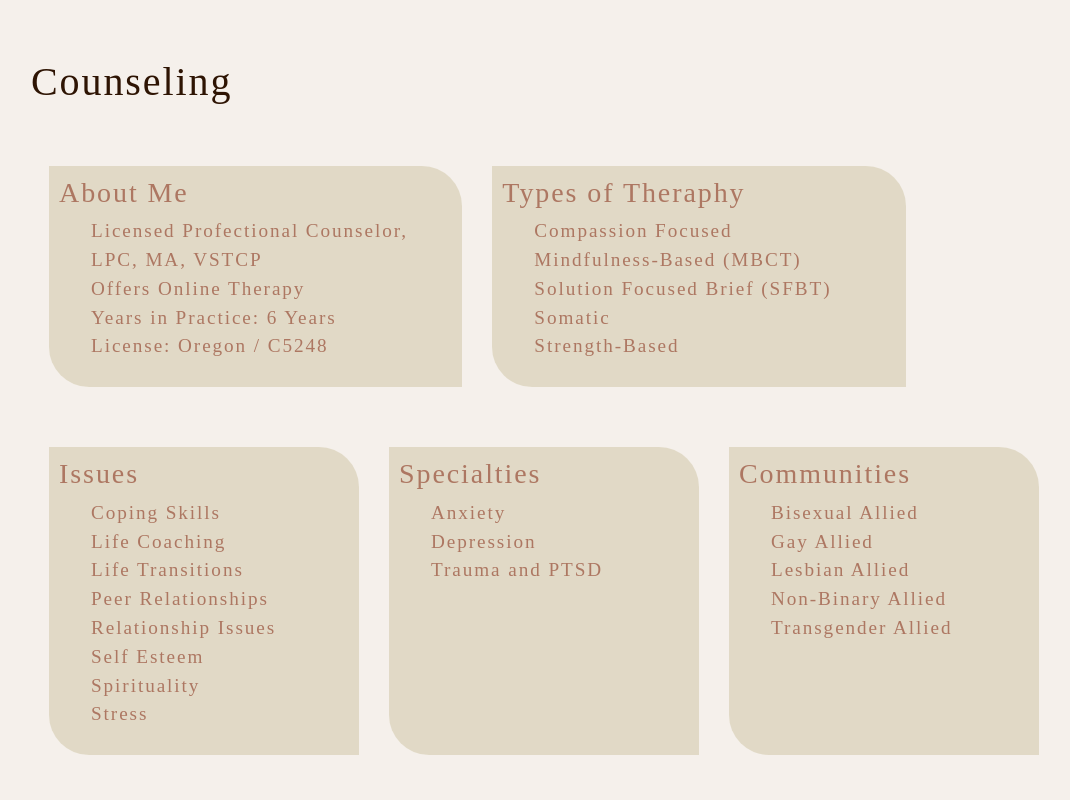
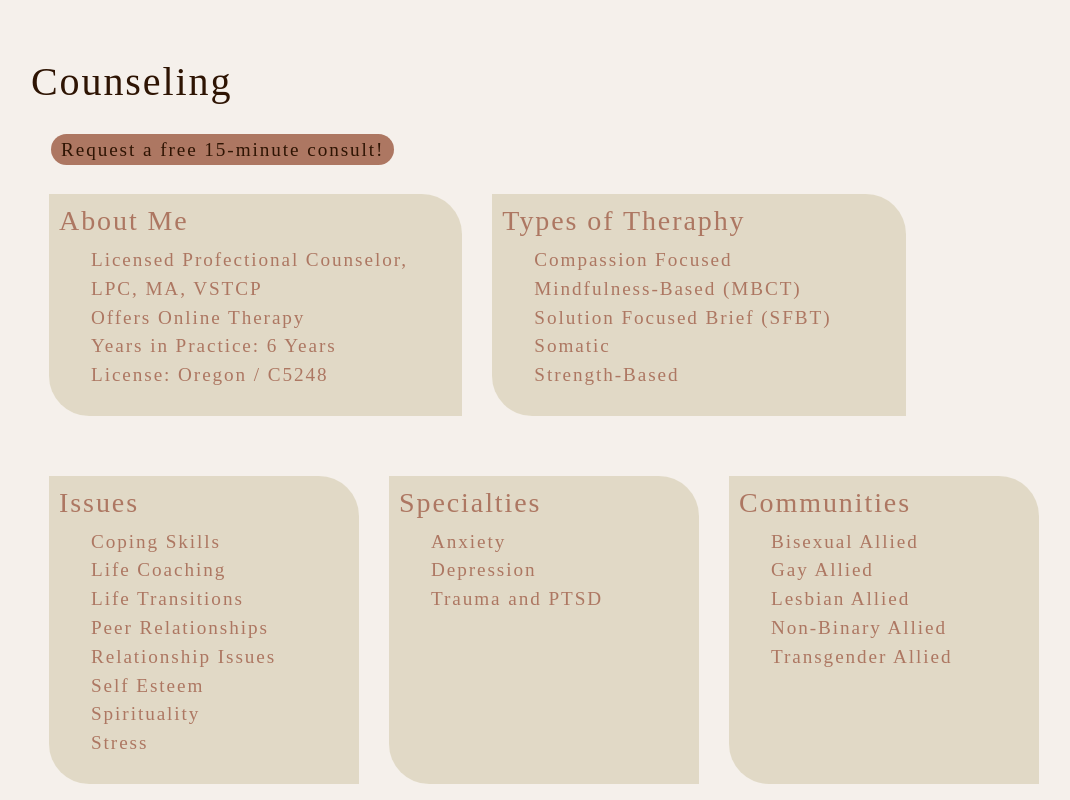
Before and after one commit to Bin-Ostrowski/innerlight-vibrations, a React (Create React App) app: page / in a window 1280 px wide. Shown: the part 2740-3540 px from the top of the page, without its empty margins (1-1071 px from the left). Built offline with nearby package versions, Linux system fonts and the light colour scheme.

Commit message:
added CTA to counseling page

```diff
--- a/src/components/Counseling/index.js
+++ b/src/components/Counseling/index.js
@@ -6,6 +6,13 @@ export default function Counseling() {
     <section id="counseling">
       <Container fluid>
         <h1 className="section-title">Counseling</h1>
+        <Row>
+          <Col md={4}>
+            <a className="CTA counseling-CTA" href="#contact">
+              Request a free 15-minute consult!
+            </a>
+          </Col>
+        </Row>
         <Row className="cards-container">
           <Col md={4} className="cards">
             <h3>About Me</h3>
--- a/src/components/Footer/index.js
+++ b/src/components/Footer/index.js
@@ -9,21 +9,24 @@ export default function Footer() {
         <Row className="justify-content-md-center">
           <Col md={5}>
             <a href="#about">
-
-            <img className="logo-footer d-block mx-auto" src={logoFooter} alt="logo" />
+              <img
+                className="logo-footer d-block mx-auto"
+                src={logoFooter}
+                alt="logo"
+              />
             </a>
           </Col>
-          </Row>
-          <Row  className="justify-content-md-center">
+        </Row>
+        <Row className="justify-content-md-center">
           <Col md={5} className="footer-address">
             <div>Address:</div>
-            <div>144 E 14th Ave, </div>
-            <div>Suite G Eugene, OR 97401</div>
+            <div>144 E 14th Ave, Suite G</div>
+            <div>Eugene, OR 97401</div>
           </Col>
         </Row>
         <Row className="justify-content-md-center">
           <Col md={4} className="created-by">
-          By Robin Ostrowski, 2022
+            By Robin Ostrowski, 2022
           </Col>
         </Row>
       </Container>
--- a/src/index.css
+++ b/src/index.css
@@ -10,7 +10,7 @@
   --tertiary: rgb(173, 119, 98);
   --quatrenary: rgb(120, 112, 97);
   --cards: rgb(205, 196, 161, 0.5);
-  --light: rgb(243, 172, 125);
+  --light: rgb(214, 144, 116);
   --black: rgb(46, 20, 3);
   --green: rgb(101, 125, 58);
   --logo: rgb(245, 240, 235);
@@ -229,6 +229,9 @@ section {
   border-radius: 0 40px;
 }
 
+.counseling-CTA {
+  margin: 0 0 0 20px;
+}
 
 /* SERVICES */
 
```
